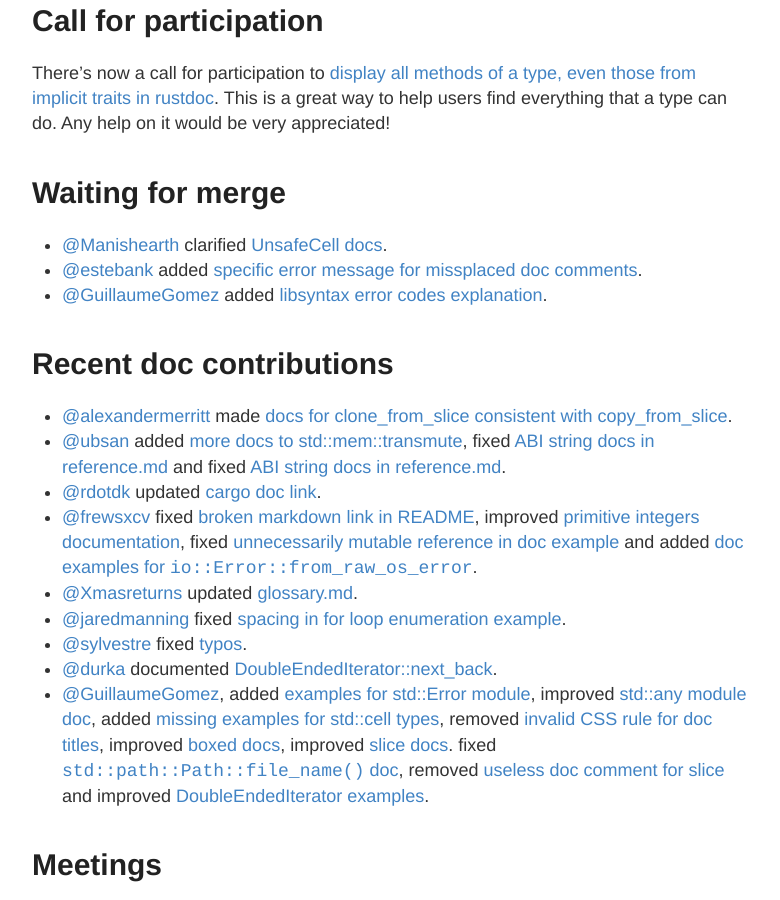
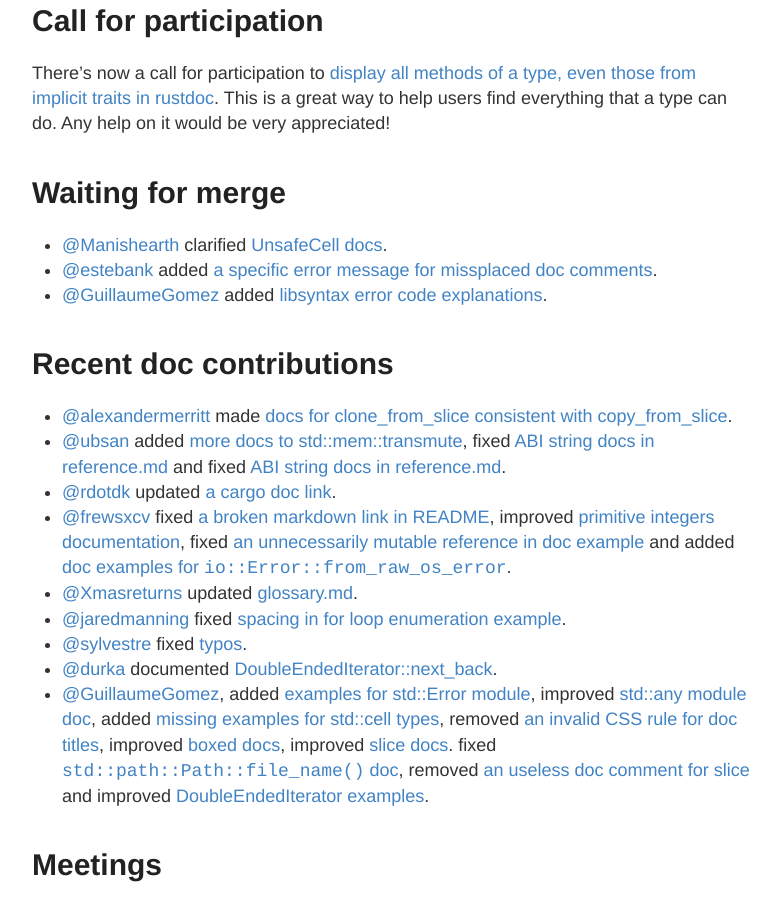
Before and after one commit to GuillaumeGomez/this-week-in-rust-docs, a Jekyll site: the page built from _posts/2016-7-11-this-week-in-rust-docs-12.md, in a window 1280 px wide and 900 px high, scrolled down 962 px. Shown: the whole window, without its empty margins (248-1028 px from the left). Built offline with Jekyll 4.4.1, drawn with Linux system fonts in a browser that asks for light colours.

Commit message:
Update 2016-7-11-this-week-in-rust-docs-12.md

```diff
--- a/_posts/2016-7-11-this-week-in-rust-docs-12.md
+++ b/_posts/2016-7-11-this-week-in-rust-docs-12.md
@@ -39,20 +39,20 @@ There's now a call for participation to [display all methods of a type, even tho
 # Waiting for merge
 
 * [@Manishearth](https://github.com/Manishearth) clarified [UnsafeCell docs](https://github.com/rust-lang/rust/pull/34520).
-* [@estebank](https://github.com/estebank) added [specific error message for missplaced doc comments](https://github.com/rust-lang/rust/pull/33922).
-* [@GuillaumeGomez](https://github.com/GuillaumeGomez) added [libsyntax error codes explanation](https://github.com/rust-lang/rust/pull/34637).
+* [@estebank](https://github.com/estebank) added [a specific error message for missplaced doc comments](https://github.com/rust-lang/rust/pull/33922).
+* [@GuillaumeGomez](https://github.com/GuillaumeGomez) added [libsyntax error code explanations](https://github.com/rust-lang/rust/pull/34637).
 
 # Recent doc contributions
 
 * [@alexandermerritt](https://github.com/alexandermerritt) made [docs for clone_from_slice consistent with copy_from_slice](https://github.com/rust-lang/rust/pull/34745).
 * [@ubsan](https://github.com/ubsan) added [more docs to std::mem::transmute](https://github.com/rust-lang/rust/pull/34609), fixed [ABI string docs in reference.md](https://github.com/rust-lang/rust/pull/34461) and fixed [ABI string docs in reference.md](https://github.com/rust-lang/rust/pull/34461).
-* [@rdotdk](https://github.com/rdotdk) updated [cargo doc link](https://github.com/rust-lang/rust/pull/34615).
-* [@frewsxcv](https://github.com/frewsxcv) fixed [broken markdown link in README](https://github.com/rust-lang/rust/pull/34619), improved [primitive integers documentation](https://github.com/rust-lang/rust/pull/34709), fixed [unnecessarily mutable reference in doc example](https://github.com/rust-lang/rust/pull/34717) and added [doc examples for `io::Error::from_raw_os_error`](https://github.com/rust-lang/rust/pull/34612).
+* [@rdotdk](https://github.com/rdotdk) updated [a cargo doc link](https://github.com/rust-lang/rust/pull/34615).
+* [@frewsxcv](https://github.com/frewsxcv) fixed [a broken markdown link in README](https://github.com/rust-lang/rust/pull/34619), improved [primitive integers documentation](https://github.com/rust-lang/rust/pull/34709), fixed [an unnecessarily mutable reference in doc example](https://github.com/rust-lang/rust/pull/34717) and added [doc examples for `io::Error::from_raw_os_error`](https://github.com/rust-lang/rust/pull/34612).
 * [@Xmasreturns](https://github.com/Xmasreturns) updated [glossary.md](https://github.com/rust-lang/rust/pull/34602).
 * [@jaredmanning](https://github.com/jaredmanning) fixed [spacing in for loop enumeration example](https://github.com/rust-lang/rust/pull/34625).
 * [@sylvestre](https://github.com/sylvestre) fixed [typos](https://github.com/rust-lang/rust/pull/34626).
 * [@durka](https://github.com/durka) documented [DoubleEndedIterator::next_back](https://github.com/rust-lang/rust/pull/34732).
-* [@GuillaumeGomez](https://github.com/GuillaumeGomez), added [examples for std::Error module](https://github.com/rust-lang/rust/pull/34750), improved [std::any module doc](https://github.com/rust-lang/rust/pull/34749), added [missing examples for std::cell types](https://github.com/rust-lang/rust/pull/34736), removed [invalid CSS rule for doc titles](https://github.com/rust-lang/rust/pull/34685), improved [boxed docs](https://github.com/rust-lang/rust/pull/34740), improved [slice docs](https://github.com/rust-lang/rust/pull/34725). fixed [`std::path::Path::file_name()` doc](https://github.com/rust-lang/rust/pull/34659), removed [useless doc comment for slice](https://github.com/rust-lang/rust/pull/34723) and improved [DoubleEndedIterator examples](https://github.com/rust-lang/rust/pull/34688).
+* [@GuillaumeGomez](https://github.com/GuillaumeGomez), added [examples for std::Error module](https://github.com/rust-lang/rust/pull/34750), improved [std::any module doc](https://github.com/rust-lang/rust/pull/34749), added [missing examples for std::cell types](https://github.com/rust-lang/rust/pull/34736), removed [an invalid CSS rule for doc titles](https://github.com/rust-lang/rust/pull/34685), improved [boxed docs](https://github.com/rust-lang/rust/pull/34740), improved [slice docs](https://github.com/rust-lang/rust/pull/34725). fixed [`std::path::Path::file_name()` doc](https://github.com/rust-lang/rust/pull/34659), removed [an useless doc comment for slice](https://github.com/rust-lang/rust/pull/34723) and improved [DoubleEndedIterator examples](https://github.com/rust-lang/rust/pull/34688).
 
 # Meetings
 
```
